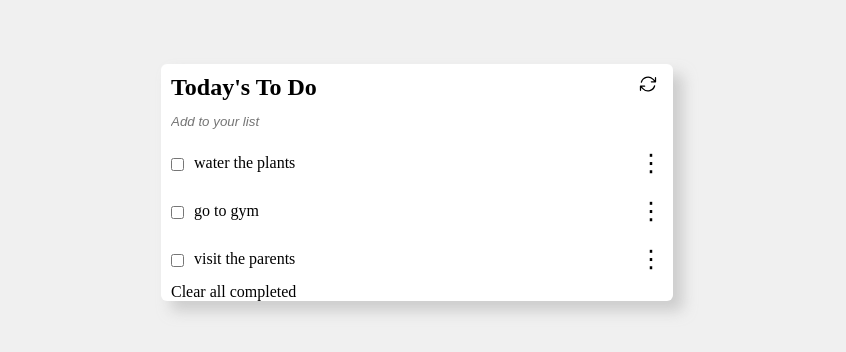
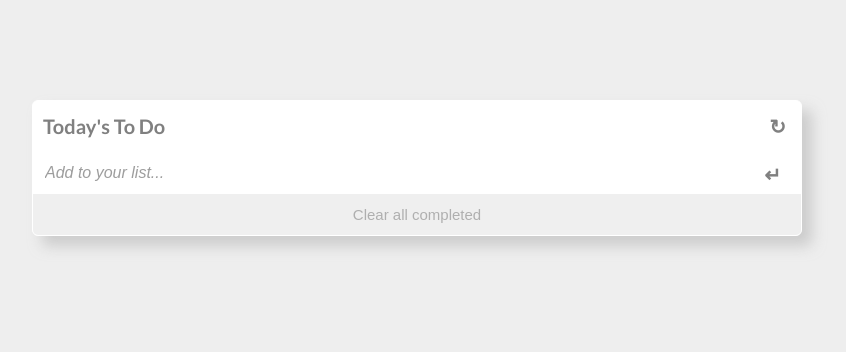
Before and after one commit to yusufobr/todo-list, a website built with webpack: page src/index.html in a window 1280 px wide. Shown: the whole page, without its empty margins (223-1069 px from the left). Built offline with nearby package versions, Linux system fonts and the light colour scheme.

Commit message:
initialize from scratch to fix the lighthouse error

```diff
--- /dev/null
+++ b/src/addRemove.js
@@ -0,0 +1,127 @@
+// Variable initialization
+let lists = JSON.parse(localStorage.getItem('lists') ?? '[]');
+
+// index and local storage update
+function updateIndex() {
+  lists.forEach((list, index) => {
+    list.index = index + 1;
+  });
+  localStorage.setItem('lists', JSON.stringify(lists));
+}
+
+// create list
+export default function showTasks() {
+  const container = document.getElementById('list-container');
+  container.innerHTML = '';
+
+  const theHeader = document.createElement('div');
+  theHeader.innerHTML = `
+    <h1>Today's To Do<span class="refresh">&#8635;</span></h1>
+  `;
+  const refreshIcon = theHeader.querySelector('.refresh');
+
+  // reload page event listener
+  refreshIcon.addEventListener('click', () => {
+    window.location.reload();
+  });
+
+  const formInput = document.createElement('form');
+  formInput.innerHTML = `
+    <input placeholder="Add to your list..." type="text" class="text italic">
+    <button type="submit" class="add">&#8629;</button>
+  `;
+
+  const input = formInput.querySelector('input');
+  const taskList = document.createElement('div');
+  taskList.className = 'to-do-lists';
+
+  // display to-do-list
+  lists.forEach((task) => {
+    const box = document.createElement('div');
+    box.className = 'to-do-list';
+
+    const checkbox = document.createElement('input');
+    checkbox.type = 'checkbox';
+    checkbox.checked = task.completed;
+
+    // checkbox event listener
+    checkbox.addEventListener('click', () => {
+      task.completed = checkbox.checked;
+      box.classList.toggle('complete');
+      localStorage.setItem('lists', JSON.stringify(lists));
+    });
+
+    const description = document.createElement('input');
+    description.value = task.description;
+    description.setAttribute('contenteditable', true);
+    description.className = 'w-full';
+
+    // description update and local storage
+    description.addEventListener('input', () => {
+      task.description = description.value;
+      localStorage.setItem('lists', JSON.stringify(lists));
+    });
+
+    const listIcon = document.createElement('span');
+    listIcon.className = 'update red';
+    listIcon.innerHTML = '&#128465;';
+
+    listIcon.addEventListener('click', () => {
+      const index = lists.indexOf(task);
+      lists.splice(index, 1);
+      localStorage.setItem('lists', JSON.stringify(lists));
+      box.remove();
+      updateIndex();
+    });
+
+    box.appendChild(checkbox);
+    box.appendChild(description);
+    box.appendChild(listIcon);
+
+    if (task.completed) {
+      box.classList.add('complete');
+    }
+
+    taskList.appendChild(box);
+  });
+
+  container.appendChild(theHeader);
+  container.appendChild(formInput);
+  container.appendChild(taskList);
+
+  const clearBtn = document.createElement('button');
+  clearBtn.className = 'clear';
+  clearBtn.type = 'button';
+  clearBtn.textContent = 'Clear all completed';
+
+  // clearBtn event listener
+  clearBtn.addEventListener('click', () => {
+    lists = lists.filter((task) => !task.completed);
+    localStorage.setItem('lists', JSON.stringify(lists));
+    updateIndex();
+    showTasks();
+  });
+
+  container.appendChild(clearBtn);
+
+  // input form event listener
+  formInput.addEventListener('submit', (e) => {
+    e.preventDefault();
+
+    const { value } = input;
+
+    if (value) {
+      const task = {
+        description: value,
+        completed: false,
+        index: lists.length,
+      };
+
+      lists.push(task);
+      localStorage.setItem('lists', JSON.stringify(lists));
+      input.value = '';
+      updateIndex();
+      showTasks();
+    }
+  });
+}
--- a/src/index.html
+++ b/src/index.html
@@ -8,29 +8,8 @@
     <script src="https://unpkg.com/lodash@4.17.20"></script>
   </head>
   <body>
-    <div class="container">
-      <div class="flex">
-        <h2>Today's To Do</h2>
-        <svg
-          xmlns="http://www.w3.org/2000/svg"
-          fill="none"
-          viewBox="0 0 24 24"
-          stroke-width="1.5"
-          stroke="currentColor"
-          class="reset"
-        >
-          <path
-            stroke-linecap="round"
-            stroke-linejoin="round"
-            d="M16.023 9.348h4.992v-.001M2.985 19.644v-4.992m0 0h4.992m-4.993 0l3.181 3.183a8.25 8.25 0 0013.803-3.7M4.031 9.865a8.25 8.25 0 0113.803-3.7l3.181 3.182m0-4.991v4.99"
-          />
-        </svg>
-      </div>
-      <input type="text" placeholder="Add to your list" />
-      <ul id="to-do-list"></ul>
-      <span class="clear">Clear all completed</span>
-    </div>
+    <div class="container" id="list-container"></div>
 
-    <script src="./src/index.js"></script>
+    <script type="module" src="./src/index.js"></script>
   </body>
 </html>
--- a/src/index.js
+++ b/src/index.js
@@ -1,39 +1,4 @@
 import './style.css';
+import showTasks from './addRemove.js';
 
-const list = [
-  {
-    description: 'water the plants',
-    completed: false,
-    index: 0,
-  },
-  {
-    description: 'go to gym',
-    completed: false,
-    index: 1,
-  },
-  {
-    description: 'visit the parents',
-    completed: false,
-    index: 2,
-  },
-];
-
-const renderTasks = () => {
-  const todoList = document.getElementById('to-do-list');
-
-  let tasks = '';
-  list.forEach((task) => {
-    tasks += `
-    <li class="flex-col-btw">
-    <div class="flex-col-start">
-      <div>
-        <input type="checkbox" />
-      </div>
-      <p>${task.description}</p>
-    </div>
-    <span>&#8942;</span>
-  </li>`;
-  });
-  todoList.innerHTML = tasks;
-};
-renderTasks();
+showTasks();
--- a/src/style.css
+++ b/src/style.css
@@ -1,71 +1,127 @@
-* {
+@import url('https://fonts.googleapis.com/css2?family=Lato:wght@300;400;700;900&display=swap');
+
+body {
   margin: 0;
   padding: 0;
+  background-color: #eee;
   box-sizing: border-box;
-}
-
-body {
-  background-color: #f0f0f0;
-}
-
-.reset {
-  width: 50px;
-}
-
-.flex {
-  display: flex;
-  justify-content: space-between;
-}
-
-.flex h2,
-svg {
-  height: 40px;
-  padding: 10px;
-}
-
-.flex-col-btw {
-  display: flex;
-  justify-content: space-between;
-}
-
-.flex-col-btw span {
-  font-size: x-large;
-  padding: 10px;
-}
-
-.flex-col-start {
-  display: flex;
-  justify-content: flex-start;
-  align-items: center;
-  gap: 10px;
-  padding: 10px;
-}
-
-.container input {
-  width: 100%;
-  border: none;
-  padding: 10px;
-  font-style: italic;
-}
-
-.flex-col-start div input {
-  margin-top: 6px;
+  font-family: 'Lato', sans-serif;
 }
 
 .container {
-  width: 40%;
-  background-color: white;
-  margin: auto;
-  margin-top: 5%;
+  position: relative;
+  border: 1px solid #fff;
+  background-color: #fff;
+  width: 60%;
+  height: 100%;
+  margin: 100px auto;
+  overflow: hidden;
   border-radius: 6px;
-  overflow: hidden;
   box-shadow: 10px 10px 14px 0 rgba(171, 171, 171, 0.5);
   -webkit-box-shadow: 10px 10px 14px 0 rgba(171, 171, 171, 0.5);
   -moz-box-shadow: 10px 10px 14px 0 rgba(171, 171, 171, 0.5);
 }
 
+.header {
+  display: flex;
+}
+
+.container h1 {
+  font-size: 20px;
+  margin-left: 10px;
+  color: gray;
+}
+
+.refresh {
+  color: grey;
+  position: absolute;
+  right: 15px;
+}
+
+.container input {
+  border: none;
+  margin: 10px;
+  font-size: 16px;
+}
+
+.w-full {
+  width: 80%;
+}
+
+.add {
+  position: absolute;
+  right: 14px;
+  font-weight: 600;
+  font-size: 20px;
+  margin-top: 10px;
+  color: grey;
+  background: #fff;
+  border: none;
+}
+
+.to-do-list {
+  display: flex;
+  flex-direction: row;
+  width: 100%;
+}
+
+.update {
+  position: absolute;
+  right: 15px;
+  margin-top: 6px;
+  color: rgb(160, 160, 160);
+}
+
 .clear {
-  padding: 10px;
   text-align: center;
-  margin: 10px 0;
+  font-size: 15px;
+  font-weight: lighter;
+  color: rgb(175, 175, 175);
+  padding: 12px;
+  border: none;
+  width: 100%;
 }
+
+.complete input {
+  text-decoration: line-through;
+}
+
+.refresh:hover {
+  cursor: pointer;
+  color: black;
+}
+
+.add:hover {
+  cursor: pointer;
+  color: black;
+}
+
+.update:hover {
+  cursor: pointer;
+}
+
+.clear:hover {
+  cursor: pointer;
+  text-decoration: underline;
+  color: rgb(85, 85, 85);
+}
+
+.red {
+  color: rgb(255, 164, 164);
+  font-weight: 600;
+  font-size: 18px;
+}
+
+.red:hover {
+  color: rgb(253, 68, 68);
+}
+
+.italic {
+  font-style: italic;
+  opacity: 0.7;
+  padding: 2px;
+}
+
+.italic:focus {
+  outline: none;
+}
```
